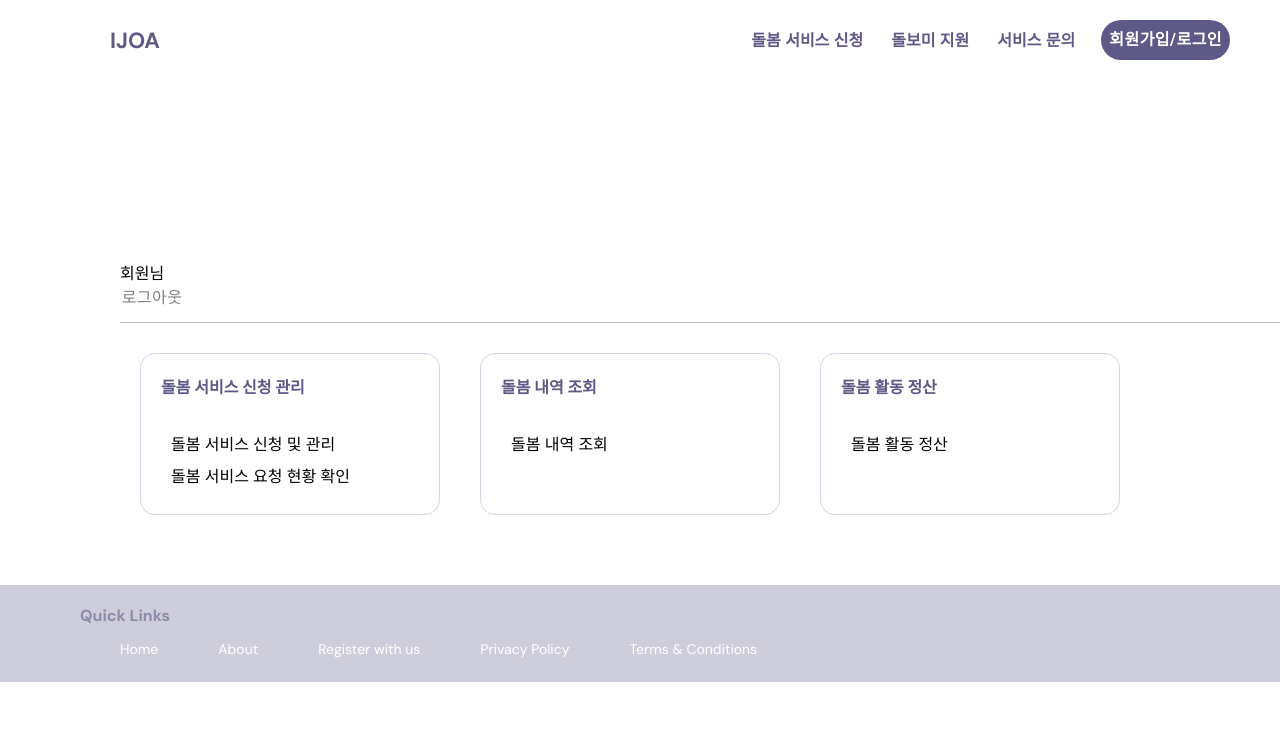
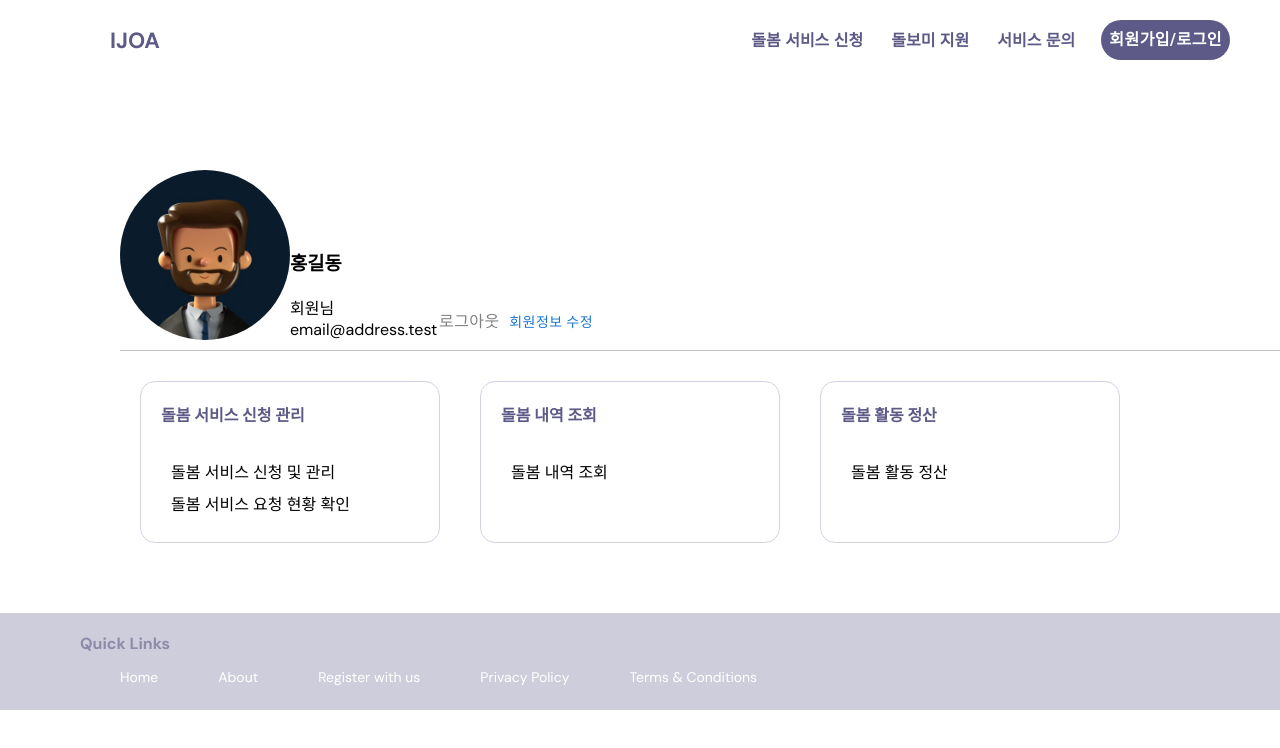
Before and after one commit to hyeyeonismm/ijoa-project, a React (Create React App) app in the folder frontend/: page /mypage in a window 1280 px wide. Shown: the top 748 px of the page. Built offline with nearby package versions, Linux system fonts and the light colour scheme.

Commit message:
edit mypage

```diff
--- a/frontend/src/pages/MyPage.js
+++ b/frontend/src/pages/MyPage.js
@@ -5,6 +5,8 @@ import { useNavigate } from 'react-router-dom';
 import { Grid, Button, Box, TextField } from '@mui/material';
 import { styled } from '@mui/material/styles';
 import axios from 'axios';
+
+import profileImg from '../images/profileimgtest.png';
 
 function MyPage() {
 	const [user, setUser] = useState();
@@ -18,6 +20,9 @@ function MyPage() {
 	const onClickCost = () => {
 		navigate('/cost');
 	};
+	const onClickTeacherList = () => {
+		navigate('/searchteacher');
+	};
 	const onClickLogout = () => {
 		if (window.confirm('로그아웃 하시겠습니까?')) {
 			sessionStorage.clear();
@@ -29,13 +34,20 @@ function MyPage() {
 		<>
 			<Header />
 			<Profile>
-				<div>{userID} 회원님</div>
-
-				<Button onClick={onClickLogout} sx={{ fontSize: 16, padding: 0 }}>
-					<Grid direction='row' alignItems='center'>
-						<Box sx={{ color: 'grey' }}>로그아웃</Box>
-					</Grid>
-				</Button>
+				<ProfileImg src={profileImg}/>
+				<div>
+					<div ><h3 sx={{ fontSize: 30 }}>{"홍길동"}</h3> 회원님</div>
+					<div>{userID}</div>
+					<div>email@address.test</div>
+				</div>
+				<div>
+					<Button onClick={onClickLogout} sx={{ fontSize: 16, padding: 0 }}>
+						<Grid direction='row' alignItems='center'>
+							<Box sx={{ color: 'grey' }}>로그아웃</Box>
+						</Grid>
+					</Button>
+					<Button>회원정보 수정</Button>
+				</div>
 			</Profile>
 			<Box
 				sx={{
@@ -49,8 +61,8 @@ function MyPage() {
 				<Section>
 					<SectionTitle>돌봄 서비스 신청 관리</SectionTitle>
 					<ListItem>
-						<ListSubItem>돌봄 서비스 신청 및 관리</ListSubItem>
-						<ListSubItem>돌봄 서비스 요청 현황 확인</ListSubItem>
+						<ListSubItem onClick={onClickTeacherList}>돌봄 서비스 신청 및 관리</ListSubItem>
+						<ListSubItem onClick={onClickCheck}>돌봄 서비스 요청 현황 확인</ListSubItem>
 					</ListItem>
 				</Section>
 				<Section>
@@ -72,13 +84,16 @@ function MyPage() {
 }
 
 const Profile = styled(Box)({
-	margin: '180px 0px 10px 120px',
+	margin: '90px 0px 10px 120px',
+	display: 'flex',
+	alignItems: 'flex-end',
 });
 
-const Img = styled('img')({
-	borderRadius: '100px',
-	marginLeft: 20,
-	marginBottom: 6,
+
+const ProfileImg = styled('img')({
+	borderRadius: 9999,
+	width: 170,
+	height: 170,
 });
 
 const Container = styled(Box)({
@@ -113,4 +128,6 @@ const SectionTitle = styled(Box)({
 	marginBottom: 10,
 });
 
+
+
 export default MyPage;
```
